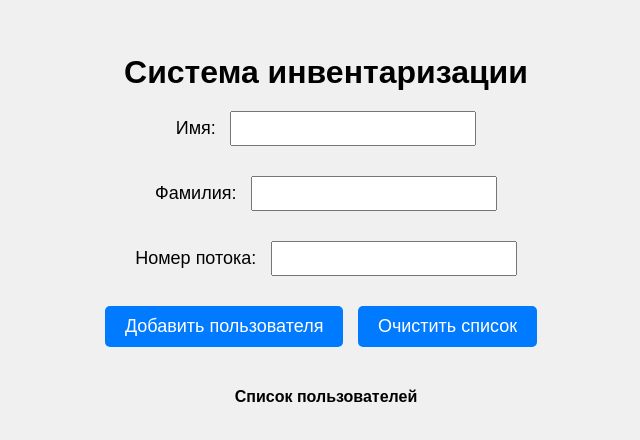
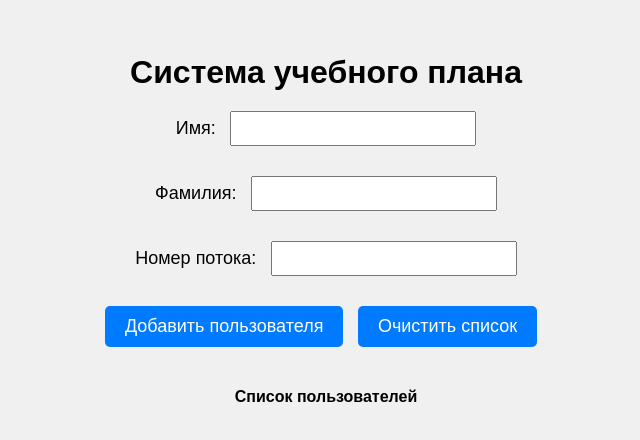
Before and after one commit to sabirovnal/objectss, a plain HTML site: page index.html in a window 1280 px wide. Shown: the part 160-600 px from the top of the page, without its empty margins (314-954 px from the left). Drawn offline with Linux system fonts and the light colour scheme.

Commit message:
hwobjects

```diff
--- a/index.html
+++ b/index.html
@@ -6,7 +6,7 @@
     <title>Система учебы</title>
 </head>
 <body>
-    <h1>Система инвентаризации</h1>
+    <h1>Система учебного плана</h1>
     <div class="form-input-wrapper">
         <label for="first-name">Имя:</label>
         <input type="text" id="first-name">
--- a/main.js
+++ b/main.js
@@ -6,7 +6,6 @@ let streamNumber = document.getElementById('stream-number');
 let addUserButton = document.querySelector('.add-user');
 let clearListButton = document.querySelector('.clear-list');
 
-/
 let userArray = [];
 
 function addUser() {
```
